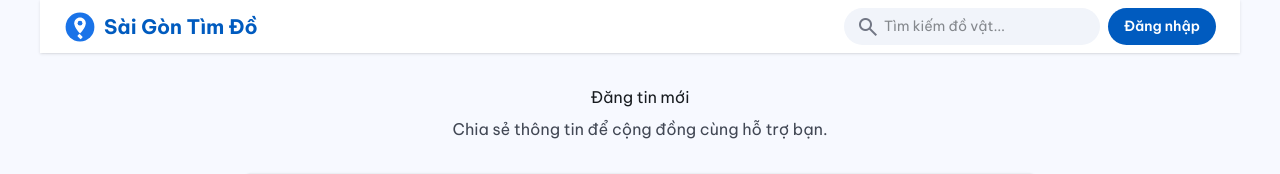
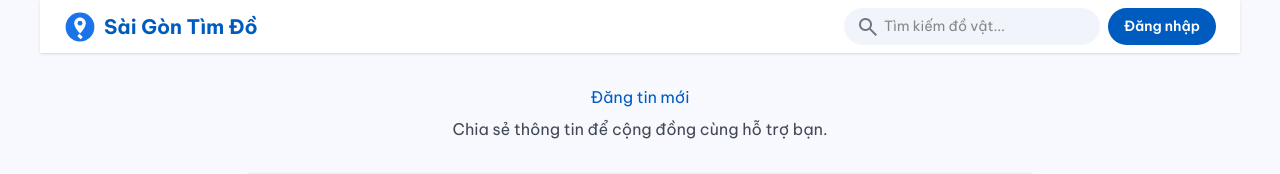
Before and after one commit to vupham-308/find-losting-items-front-end, a React (Vite) app: page /create-post in a window 1280 px wide. Shown: the top 174 px of the page. Built offline with nearby package versions, Linux system fonts and the light colour scheme.

Commit message:
toibingu

```diff
--- a/src/CreatePost.jsx
+++ b/src/CreatePost.jsx
@@ -59,7 +59,7 @@ export default function CreatePost() {
     <main className="max-w-[800px] mx-auto px-4 md:px-0 py-8 min-h-screen">
       {/* Header */}
       <div className="mb-8 text-center">
-        <h1 className="font-headline-lg text-headline-lg mb-2">Đăng tin mới</h1>
+        <h1 className="font-headline-lg text-headline-lg-mobile mb-2 text-primary">Đăng tin mới</h1>
         <p className="text-on-surface-variant font-body-lg">
           Chia sẻ thông tin để cộng đồng cùng hỗ trợ bạn.
         </p>
```
